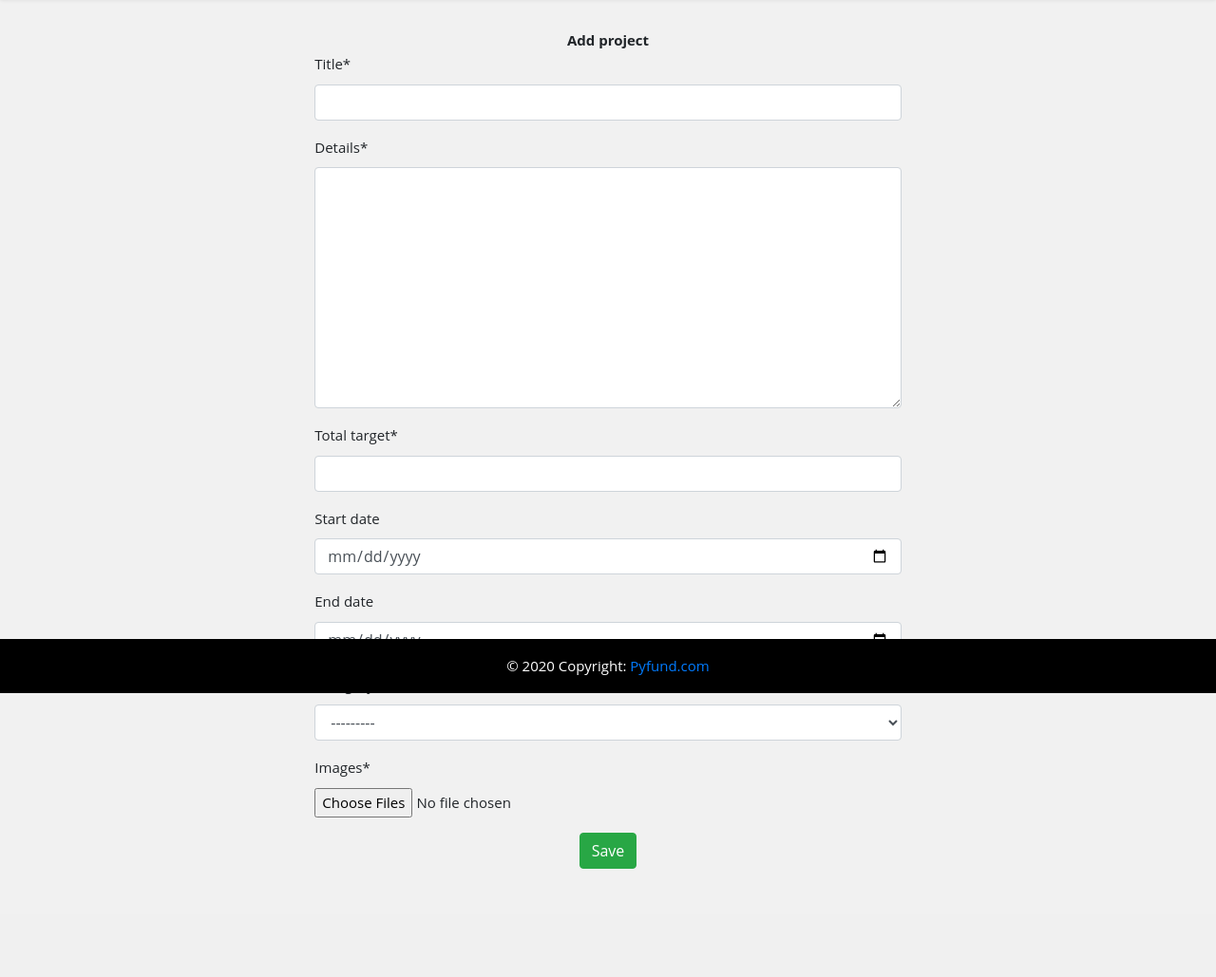
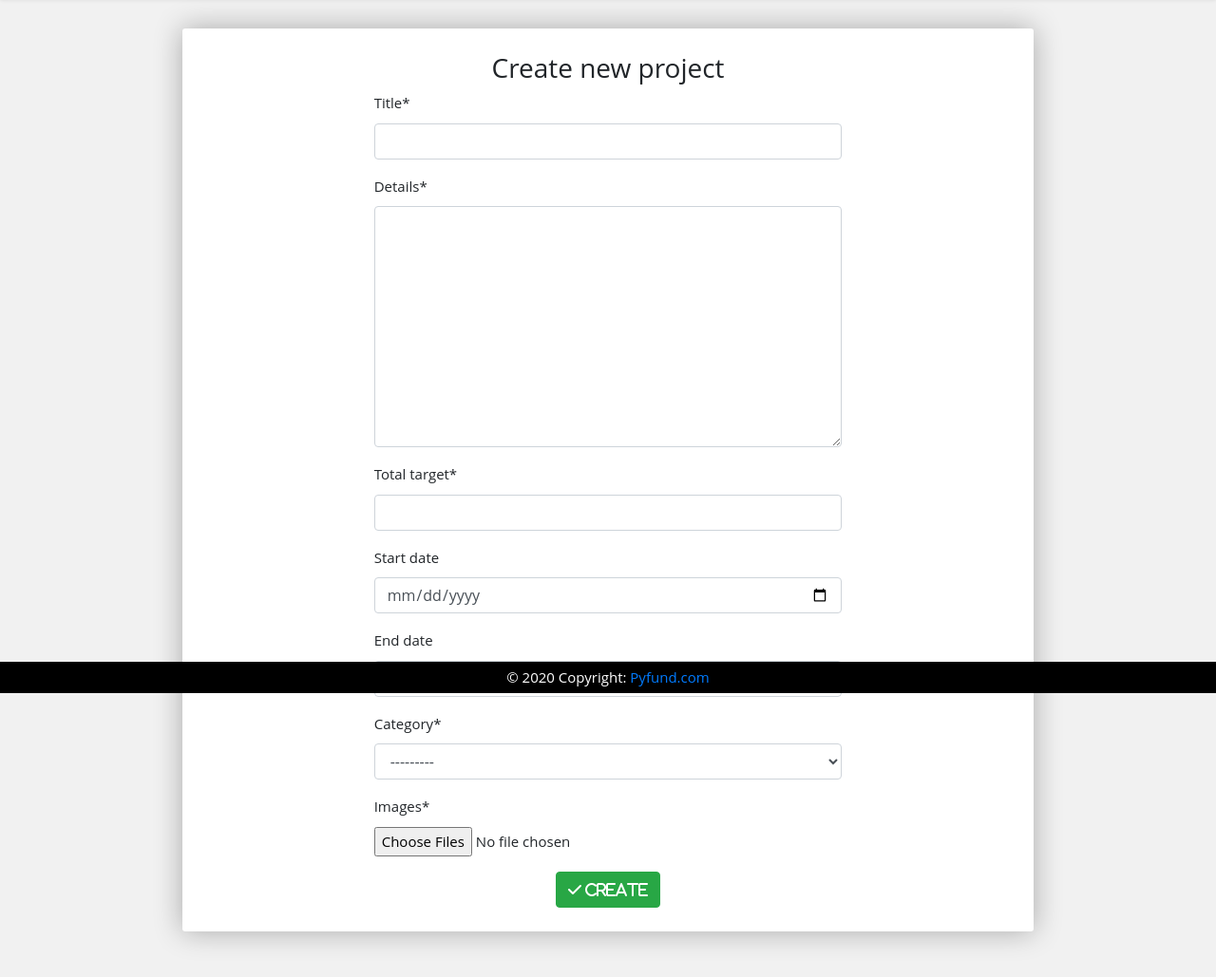
Before and after one commit to asaid-0/pyreads, a Django app: page /home/project/new in a window 1280 px wide. Shown: the part 70-1099 px from the top of the page at 95% size. Before the commit the page ends 985 px from the top, so only its background shows below. Run offline with Django 3.2, Linux system fonts and the light colour scheme; the visitor is signed in with stand-in values (Sample User, id 1); some libraries are stand-ins or nearby versions.

Commit message:
-added validation on project start date -added icons for buttons -change edit profie/ add project / delete account form style

```diff
--- a/projects/forms.py
+++ b/projects/forms.py
@@ -32,9 +32,12 @@ class AddProjectForm(forms.ModelForm):
         if end_date <= start_date:
             msg = "End date should be greater than start date."
             self.add_error("end_date", msg)
-        elif end_date < datetime.date.today() or end_date == datetime.date.today():
+        if end_date < datetime.date.today() or end_date == datetime.date.today():
             msg = "End date should be greater than today date."
             self.add_error("end_date", msg)
+        if start_date < datetime.date.today():
+            msg = "Start date should be greater than today date."
+            self.add_error("start_date", msg)
 
 class ImageForm(forms.ModelForm):
     class Meta:
--- a/projects/templates/projects/add_project.html
+++ b/projects/templates/projects/add_project.html
@@ -1,20 +1,34 @@
 {% extends 'base.html' %}
 
 {% block title %} Project {% endblock %}
-
+{% block style %}
+<style>
+    .container {
+        padding: 25px 0;
+        max-width: 70%;
+        margin: 0 auto;
+        background-color: white;
+        border-radius: 3px;
+        box-shadow: 0 0 30px rgba(0, 0, 0, .3)
+    }
+</style>
+{% endblock %}
 {% block content %}
 {% load crispy_forms_tags %}
+
 <div class="container d-flex justify-content-center">
     <div class="col-7 ">
         <div class="panel panel-primary">
-            <div class="panel-heading text-center"><b>Add project</b></div>
+            <div class="panel-heading text-center">
+                <h3>Create new project</h3>
+            </div>
             <div class="panel-body">
                 <form method="POST" enctype="multipart/form-data">
                     {% csrf_token %}
                     {{form|crispy}}
                     {{image_form|crispy}}
                     <div style="text-align: center;">
-                        <button type="submit" class="save btn btn-success">Save</button>
+                        <button type="submit" class="save btn btn-success"><i class="fa fa-check" aria-hidden="true"> Create</i></button>
                     </div>
                 </form>
             </div>
--- a/templates/base.html
+++ b/templates/base.html
@@ -28,7 +28,7 @@
 
   <title>{% block title %} library {% endblock %}</title>
   {% block style %}{% endblock %}
-  {% block profile_style %}{% endblock %}
+
 </head>
 
 <body>
@@ -100,9 +100,9 @@
     {% block content %}{% endblock %}
   </div>
 
-  <div class="container my-5">
+  <div class="my-5">
     <div class="footer">
-      <div class="footer-copyright text-center py-3">© 2020 Copyright:
+      <div class="footer-copyright text-center py-1">© 2020 Copyright:
         <a href="https://github.com/asaid-0/pyreads"> Pyfund.com</a>
       </div>
     </div>
--- a/users/templates/users/user_profile.html
+++ b/users/templates/users/user_profile.html
@@ -1,7 +1,7 @@
 {% extends 'base.html' %}
 
 {% block title %} Profile {% endblock %}
-{% block profile_style %}
+{% block style %}
 <style>
     .profile-delete-btn {
         border-radius: 2.5rem;
@@ -33,7 +33,7 @@
 <div class="container">
     <div class="row my-2">
         <div class="col-lg-8 order-lg-2">
-            <a href="{% url 'edit_profile' %}" class="btn btn-info profile-edit-btn"> Edit Profile</a>
+            <a href="{% url 'edit_profile' %}" class="btn btn-info profile-edit-btn"><i class="fa fa-edit"> Edit Profile</i></a>
             <ul class="nav nav-tabs">
                 <li class="nav-item">
                     <a href="" data-target="#profile" data-toggle="tab" class="nav-link active">Profile</a>
@@ -132,6 +132,6 @@
         </div>
     </div>
 </div>
-<a href="{% url 'delete_account' %}" class="btn btn-danger profile-delete-btn"> Delete account</a>
+<a href="{% url 'delete_account' %}" class="btn btn-danger profile-delete-btn"><i class="fa fa-trash" aria-hidden="true"> Delete account</i></a>
 
 {% endblock %}
--- a/users/templates/users/user_projects.html
+++ b/users/templates/users/user_projects.html
@@ -5,7 +5,7 @@
 {% block content %}
 
 <div class="container">
-    <a href="{% url 'add_project' %}" class="btn btn-success" role="button">Add project</a>
+    <a href="{% url 'add_project' %}" class="btn btn-success" role="button"><i class="fa fa-plus"> Add project</i></a>
     <h1> Your Projects</h1>
 
     <!-- Begin Project card -->
```
Also changed, not shown: users/templates/users/delete_account.html (+13 -3 lines), users/templates/users/edit_profile.html (+14 -3 lines).
